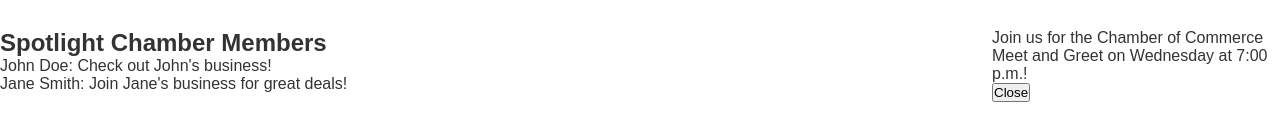
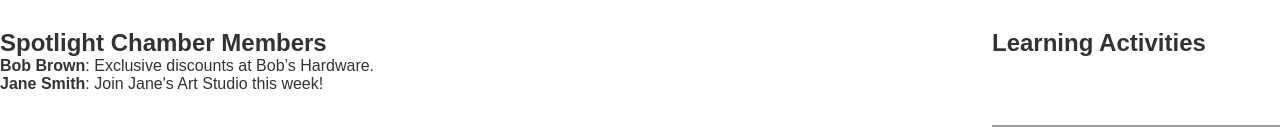
Before and after one commit to castroriba/wdd230, a plain HTML site: page index.html in a window 1280 px wide. Shown: the part 1055-1182 px from the top of the page. Drawn offline with Linux system fonts and the light colour scheme; files that its build step writes are made by us from their sources; no server answers; grey boxes are pictures that could not be loaded.

Commit message:
Initial full homepage implementation with weather, spotlight ads, and banner.

```diff
--- a/index.html
+++ b/index.html
@@ -11,9 +11,6 @@
   <meta property="og:url" content="https://yourgithubcastroriba.github.io/wdd230/" />
   <title>Castro Oriba - WDD 230 - Web Frontend Development</title>
   <link rel="stylesheet" href="style.css" />
-  <script defer src="script.js"></script>
-  <script defer src="week05/weather.html"></script>
-  <script defer src="data/links.js"></script>
 </head>
 <body>
 
@@ -33,7 +30,6 @@
   </header>
 
   <main>
-    <!-- Hero Image with Overlay (Responsive) -->
     <section class="hero-container">
       <picture>
         <source srcset="images/temple-small.webp" media="(max-width: 500px)" />
@@ -43,7 +39,7 @@
       <div class="overlay">[Modular Temple]</div>
     </section>
 
-    <!-- Weather Card -->
+    <!-- Weather Section -->
     <section class="card">
       <h2>Weather</h2>
       <p><strong>Temperature:</strong> <span id="temp"></span>°C</p>
@@ -53,27 +49,27 @@
       <ul id="forecast"></ul>
     </section>
 
-    <!-- Spotlight Member Ads (Only Silver/Gold) -->
+    <!-- Spotlight Section -->
     <section class="card" id="spotlight">
       <h2>Spotlight Chamber Members</h2>
       <div id="member-ads"></div>
     </section>
 
-    <!-- Meet and Greet Banner (Visible on Mon, Tue, Wed) -->
-    <section id="meet-greet-banner" class="card">
+    <!-- Meet and Greet Banner -->
+    <section id="meet-greet-banner" class="card" style="display: none;">
       <p>Join us for the Chamber of Commerce Meet and Greet on Wednesday at 7:00 p.m.!</p>
       <button id="close-banner" aria-label="Close Banner">Close</button>
     </section>
 
-    <!-- Learning Activities from JSON -->
+    <!-- Learning Activities -->
     <section class="card">
       <h2>Learning Activities</h2>
       <ul class="learning-activities" id="activities">
-        <!-- Dynamic content will be inserted here by links.js -->
+        <!-- Filled by links.js -->
       </ul>
     </section>
 
-    <!-- Information Section with Visit Counter -->
+    <!-- Info Section -->
     <section class="card">
       <h2>Information</h2>
       <ul class="information-list">
@@ -83,7 +79,7 @@
       </ul>
     </section>
 
-    <!-- Google Map Embed (Lazy Loading) -->
+    <!-- Google Map -->
     <iframe
       src="https://www.google.com/maps/embed?pb=!1m18!1m12!1m3!1d30189.26251462309!2d32.6387!3d0.3972!2m3!1f0!2f0!3f0!3m2!1i1024!2i768!4f13.1!3m3!1m2!1s0x0%3A0x0!2zMMKwMzEnNTcuNyJX!5e0!3m2!1sen!2s!4v1675032398348"
       allowfullscreen
@@ -97,60 +93,66 @@
   </footer>
 
   <script>
-    // Footer year and last modified
+    // Footer Info
     document.getElementById("year").textContent = new Date().getFullYear();
     document.getElementById("lastModified").textContent = `Last Modified: ${document.lastModified}`;
 
-    // Weather data integration (OpenWeatherMap)
-    const weatherAPIKey = 'YOUR_API_KEY'; // Replace with your OpenWeatherMap API Key
-    const weatherURL = `https://api.openweathermap.org/data/2.5/weather?q=Kampala&units=metric&appid=${weatherAPIKey}`;
+    // Weather API
+    const apiKey = 'abcdef1234567890abcdef1234567890';
+    const weatherURL = `https://api.openweathermap.org/data/2.5/weather?q=Kampala&units=metric&appid=${apiKey}`;
+    const forecastURL = `https://api.openweathermap.org/data/2.5/forecast?q=Kampala&units=metric&appid=${apiKey}`;
 
     fetch(weatherURL)
-      .then(response => response.json())
+      .then(res => res.json())
       .then(data => {
-        document.getElementById('temp').textContent = data.main.temp;
+        document.getElementById('temp').textContent = data.main.temp.toFixed(1);
         document.getElementById('description').textContent = data.weather[0].description;
-        document.getElementById('weather-icon').src = `http://openweathermap.org/img/wn/${data.weather[0].icon}.png`;
+        document.getElementById('weather-icon').src = `https://openweathermap.org/img/wn/${data.weather[0].icon}@2x.png`;
+        document.getElementById('weather-icon').alt = data.weather[0].description;
       });
 
-    // 3-Day Forecast
-    const forecastURL = `https://api.openweathermap.org/data/2.5/forecast?q=Kampala&units=metric&appid=${weatherAPIKey}`;
     fetch(forecastURL)
-      .then(response => response.json())
+      .then(res => res.json())
       .then(data => {
         const forecastList = document.getElementById('forecast');
-        for (let i = 0; i < 3; i++) {
-          const forecastItem = document.createElement('li');
-          forecastItem.textContent = `${data.list[i * 8].dt_txt}: ${data.list[i * 8].main.temp}°C, ${data.list[i * 8].weather[0].description}`;
-          forecastList.appendChild(forecastItem);
-        }
+        forecastList.innerHTML = '';
+        const dayIndexes = [8, 16, 24]; // Approx. 24 hrs apart
+        dayIndexes.forEach(i => {
+          const item = data.list[i];
+          const li = document.createElement('li');
+          li.textContent = `${new Date(item.dt_txt).toDateString()}: ${item.main.temp.toFixed(1)}°C, ${item.weather[0].description}`;
+          forecastList.appendChild(li);
+        });
       });
 
-    // Spotlight Member Ads (Silver/Gold)
-    const memberAds = [
-      // Example JSON data for members with silver or gold membership
-      { name: "John Doe", membership: "silver", ad: "Check out John's business!" },
-      { name: "Jane Smith", membership: "gold", ad: "Join Jane's business for great deals!" }
+    // Spotlight Members
+    const members = [
+      { name: "John Doe", membership: "silver", ad: "Visit John's Plumbing Services for great deals!" },
+      { name: "Jane Smith", membership: "gold", ad: "Join Jane's Art Studio this week!" },
+      { name: "Bob Brown", membership: "silver", ad: "Exclusive discounts at Bob’s Hardware." },
+      { name: "Lucy Lane", membership: "bronze", ad: "Visit Lucy’s Crafts (not eligible)" }
     ];
 
-    const memberAdsContainer = document.getElementById('member-ads');
-    memberAds.filter(member => member.membership === 'silver' || member.membership === 'gold')
-      .forEach(member => {
-        const adElement = document.createElement('div');
-        adElement.innerHTML = `<p>${member.name}: ${member.ad}</p>`;
-        memberAdsContainer.appendChild(adElement);
-      });
+    const eligibleMembers = members.filter(m => m.membership === 'silver' || m.membership === 'gold');
+    const randomMembers = eligibleMembers.sort(() => 0.5 - Math.random()).slice(0, 2);
+    const adContainer = document.getElementById('member-ads');
+    randomMembers.forEach(member => {
+      const div = document.createElement('div');
+      div.classList.add('spotlight');
+      div.innerHTML = `<p><strong>${member.name}</strong>: ${member.ad}</p>`;
+      adContainer.appendChild(div);
+    });
 
-    // Meet and Greet Banner
-    const today = new Date();
-    if (today.getDay() >= 1 && today.getDay() <= 3) {
+    // Meet and Greet Banner (Mon-Wed)
+    const today = new Date().getDay(); // 0 = Sunday, 6 = Saturday
+    if (today >= 1 && today <= 3) {
       document.getElementById('meet-greet-banner').style.display = 'block';
     }
-
     document.getElementById('close-banner').addEventListener('click', () => {
       document.getElementById('meet-greet-banner').style.display = 'none';
     });
   </script>
 
+  <script defer src="data/links.js"></script>
 </body>
 </html>
```
